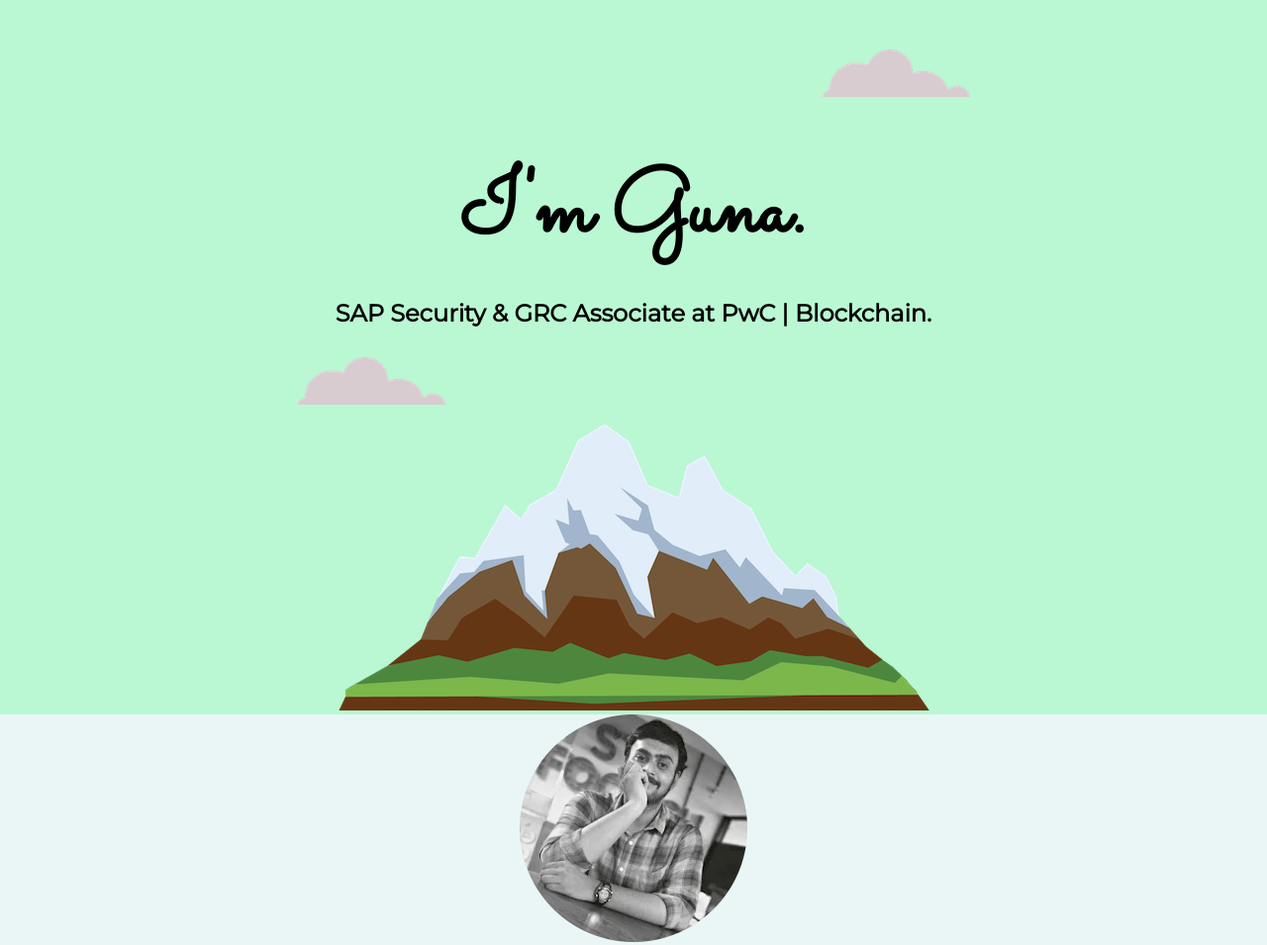
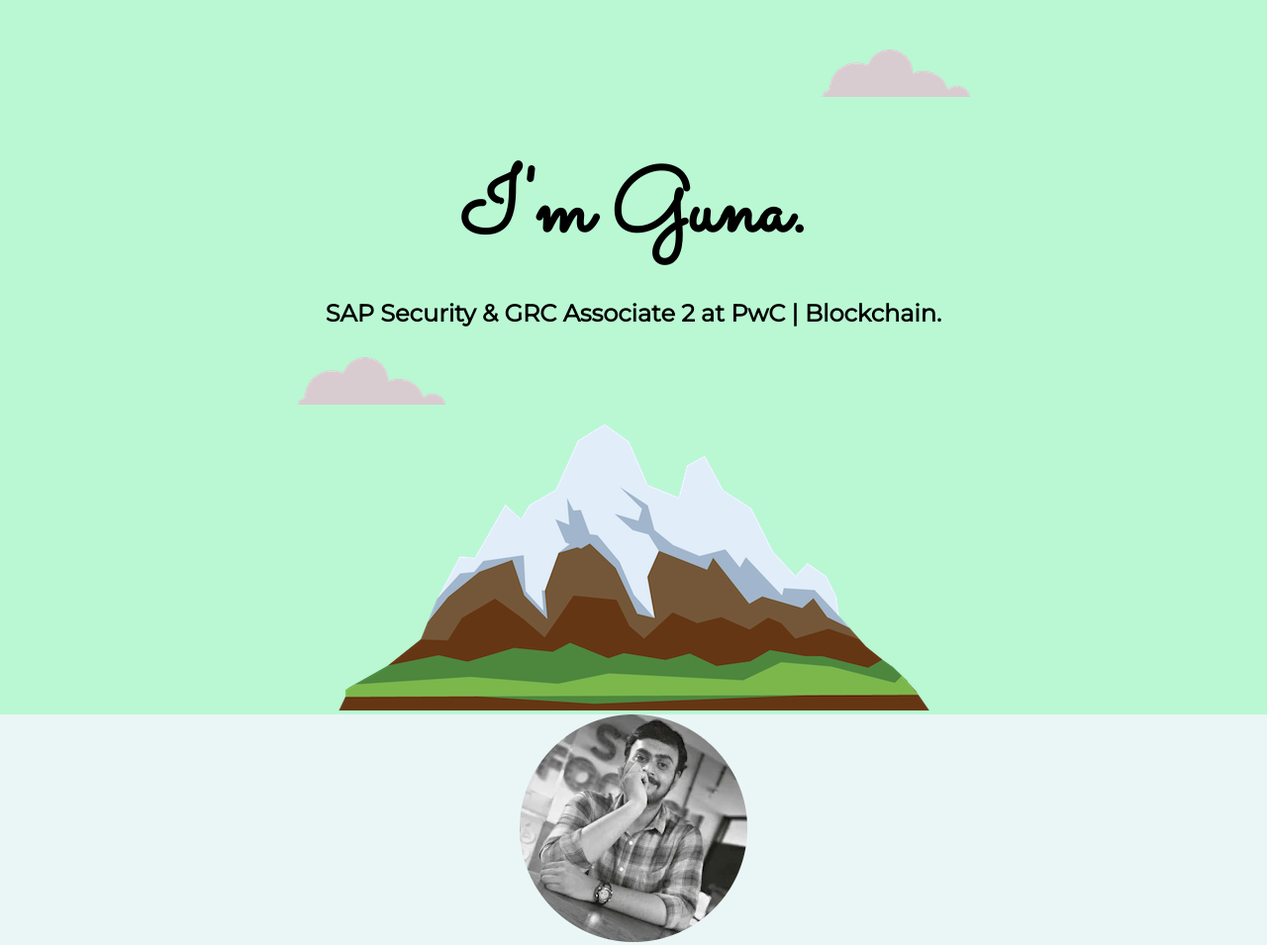
Before and after one commit to guansekhar/cv, a plain HTML site: page index.html in a window 1280 px wide. Shown: the top 955 px of the page at 99% size. Drawn offline with Linux system fonts and the light colour scheme.

Commit message:
Update index.html

```diff
--- a/index.html
+++ b/index.html
@@ -14,7 +14,7 @@
     <img class="top-cloud" src="cloud.png" alt="cloud-img">
     <div class="title-text">
     <h1>I'm Guna.</h1>
-    <h2 class="guna">SAP Security & GRC Associate at PwC | Blockchain.</h2>
+    <h2 class="guna">SAP Security & GRC Associate 2 at PwC | Blockchain.</h2>
     <img class="bottom-cloud" src="cloud.png" alt="cloud-img">
     <img src="mountain.png" alt="mountain-img">
   </div>
```
